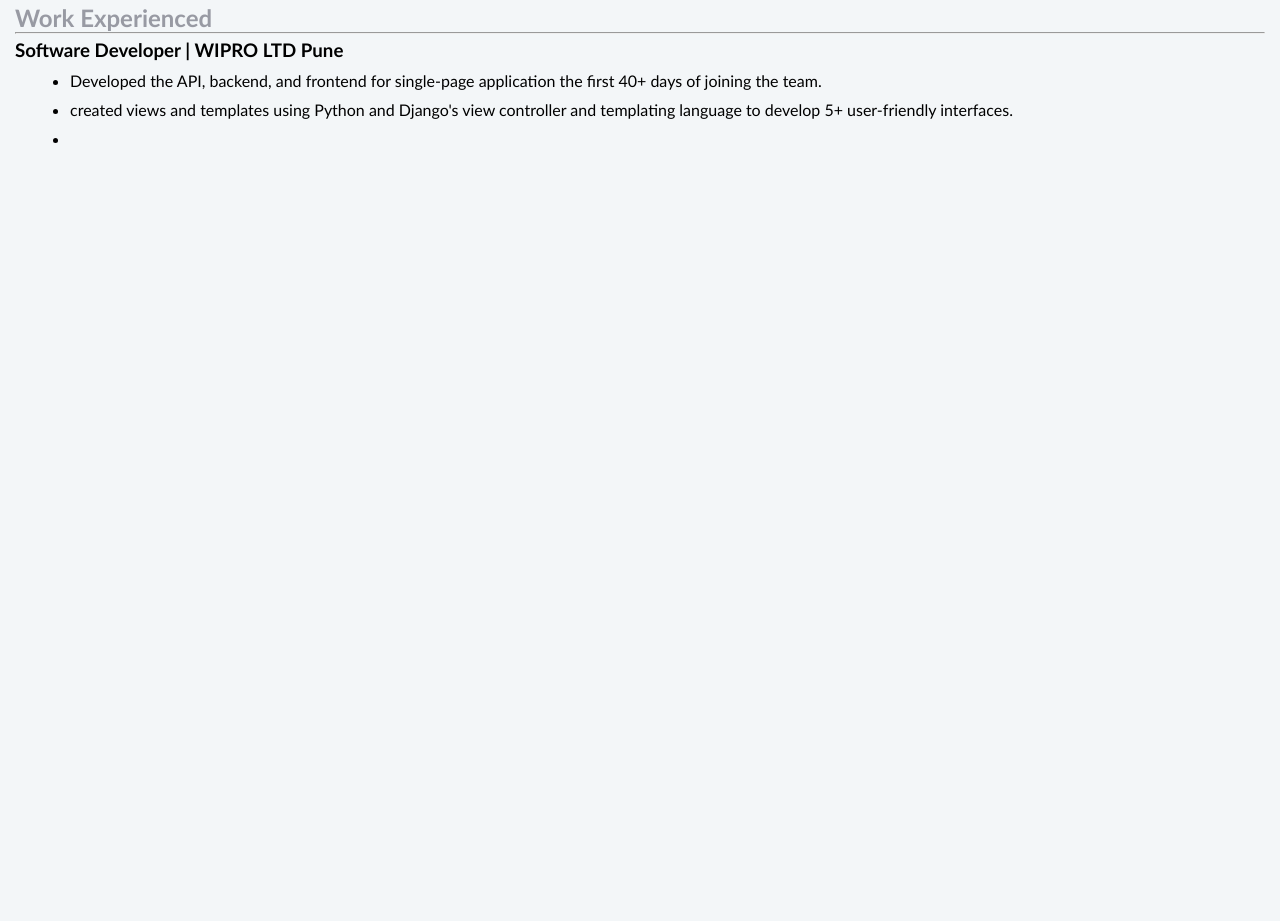
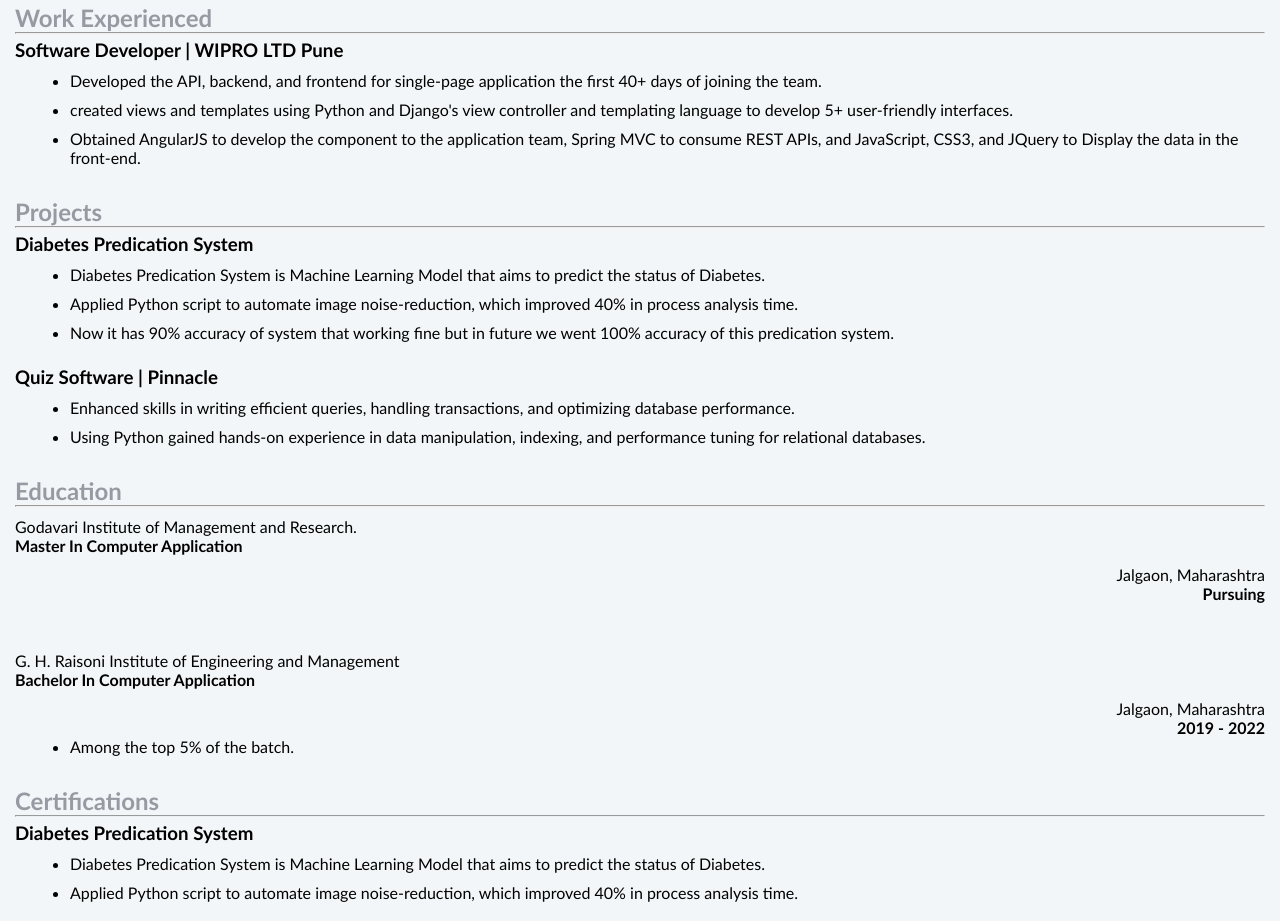
Before and after one commit to thechandole/Resume-Basic-code, a plain HTML site: page index.html in a window 1280 px wide. Shown: the part 439-1360 px from the top of the page. Before the commit the page ends 800 px from the top, so only its background shows below. Drawn offline with Linux system fonts and the light colour scheme.

Commit message:
Update index.html

```diff
--- a/index.html
+++ b/index.html
@@ -10,7 +10,7 @@
         <div id="headline">
             <h2>AKASH TUKARAM CHANDOLE</h2></div>
         <div class="first_para">
-            <pre>+91 7498029550    |   <a href="https://mail.google.com/mail/u/0/#inbox?compose=CllgCJqXPnxmFPrbrGJqBXSszXqktFJjvclmdDWsnhGJZJvsRPLsmrtfFQggGthcjfrNTLbxmSq">thechandole@gmail.com</a>    |   <a href=""></a>Github    |   Portfolio    |   linkedin.com/in/akash-chandole/</pre></div>
+            <pre>+91 7498029550    |   <a href="https://mail.google.com/mail/u/0/#inbox?compose=CllgCJqXPnxmFPrbrGJqBXSszXqktFJjvclmdDWsnhGJZJvsRPLsmrtfFQggGthcjfrNTLbxmSq">thechandole@gmail.com</a>    |   <a href="https://github.com/thechandole/Resume-Basic-code">Github</a>    |   Portfolio    |   linkedin.com/in/akash-chandole/</pre></div>
 
     </head>
     <body>
@@ -47,9 +47,62 @@
     <ul>
         <li class="list">Developed the API, backend, and frontend for single-page application the first 40+ days of joining the team.</li>
         <li class="list">created views and templates using Python and Django's view controller and templating language to develop 5+ user-friendly interfaces.</li>
-        <li class="list"></li>
+        <li class="list">Obtained AngularJS to develop the component to the application team, Spring MVC to consume REST APIs, and JavaScript, CSS3, and JQuery to Display the data in the front-end.</li>
     </ul>
 
+    <h2 class="headline_contain">Projects </h2><hr class="line">
+    <h3 class="line"> Diabetes Predication System </h3>
+    <ul>
+        <li class="list">
+            Diabetes Predication System is Machine Learning Model that aims to predict the status of Diabetes.
+        </li>
+        <li class="list">
+            Applied Python script to automate image noise-reduction, which improved 40% in process analysis time.
+        </li>
+        <li class="list">
+            Now it has 90% accuracy of system that working fine but in future we went 100% accuracy of this predication system.
+        </li>
+    </ul><br>
+
+    <h3 class="line"> Quiz Software | Pinnacle</h3>
+    <ul>
+        <li class="list">
+            Enhanced skills in writing efficient queries, handling transactions, and optimizing database performance.
+        </li>
+        <li class="list">
+            Using Python gained hands-on experience in data manipulation, indexing, and performance tuning for relational databases.
+        </li>
+
+    </ul>
+
+    <h2 class="headline_contain">Education </h2><hr class="line">
+    <div class="order_second"><p class="line"> Godavari Institute of Management and Research.</p>
+    <h4 class="line"> Master In Computer Application </h4></div>
+    <div class="order_second"><p class="line" style="text-align: right;"> Jalgaon, Maharashtra</p>
+    <h4 class="line" style="text-align: right;"> Pursuing </h4></div>
+        <br><br>
+
+    <div class="order_second"><p class="line"> G. H. Raisoni Institute of Engineering and Management</p>
+    <h4 class="line"> Bachelor In Computer Application </h4></div>
+    <div class="order_second"><p class="line" style="text-align: right;"> Jalgaon, Maharashtra</p>
+    <h4 class="line" style="text-align: right;"> 2019 - 2022 </h4></div>
+    <ul>
+        <li class="list" style="margin-top: 0px;">
+            Among the top 5% of the batch.
+        </li>
+    </ul>
+
+<h2 class="headline_contain">Certifications </h2><hr class="line">
+ <h3 class="line"> Diabetes Predication System </h3>
+    <ul>
+        <li class="list">
+            Diabetes Predication System is Machine Learning Model that aims to predict the status of Diabetes.
+        </li>
+        <li class="list">
+            Applied Python script to automate image noise-reduction, which improved 40% in process analysis time.
+        </li>
+
+    </ul><br>
 
 </body>
 </html>
```
